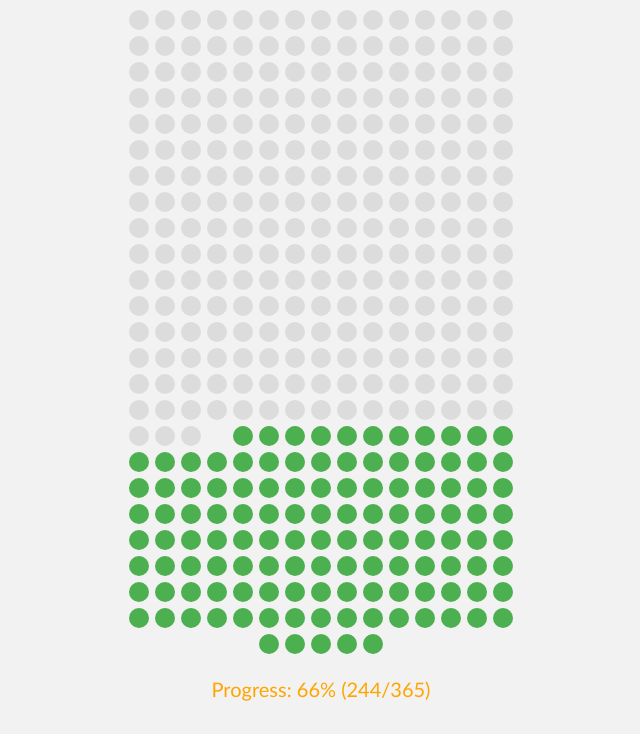
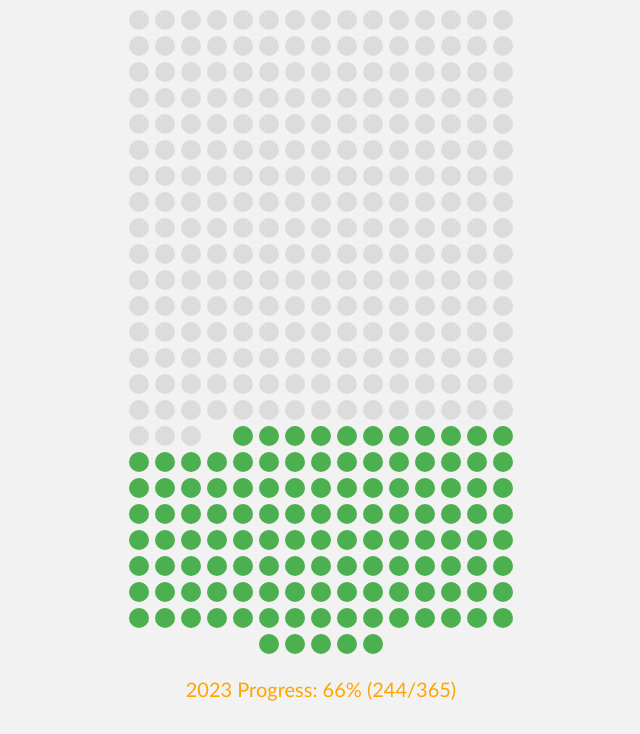
Before and after one commit to wuboezone/yearweb, a plain HTML site: page index.html in a window 1280 px wide. Shown: the part 82-816 px from the top of the page, without its empty margins (319-959 px from the left). Drawn offline with Linux system fonts and the light colour scheme.

Commit message:
Update index.html

```diff
--- a/index.html
+++ b/index.html
@@ -117,7 +117,7 @@
         // 更新进度文本
         var progressText = document.getElementById("progressText");
         var progressPercentage = Math.floor((currentDay / totalDays) * 100);
-        progressText.innerHTML = "Progress: " + progressPercentage + "% (" + currentDay + "/" + totalDays + ")";
+        progressText.innerHTML = year + " Progress: " + progressPercentage + "% (" + currentDay + "/" + totalDays + ")";
     </script>
 </body>
 </html>
```
